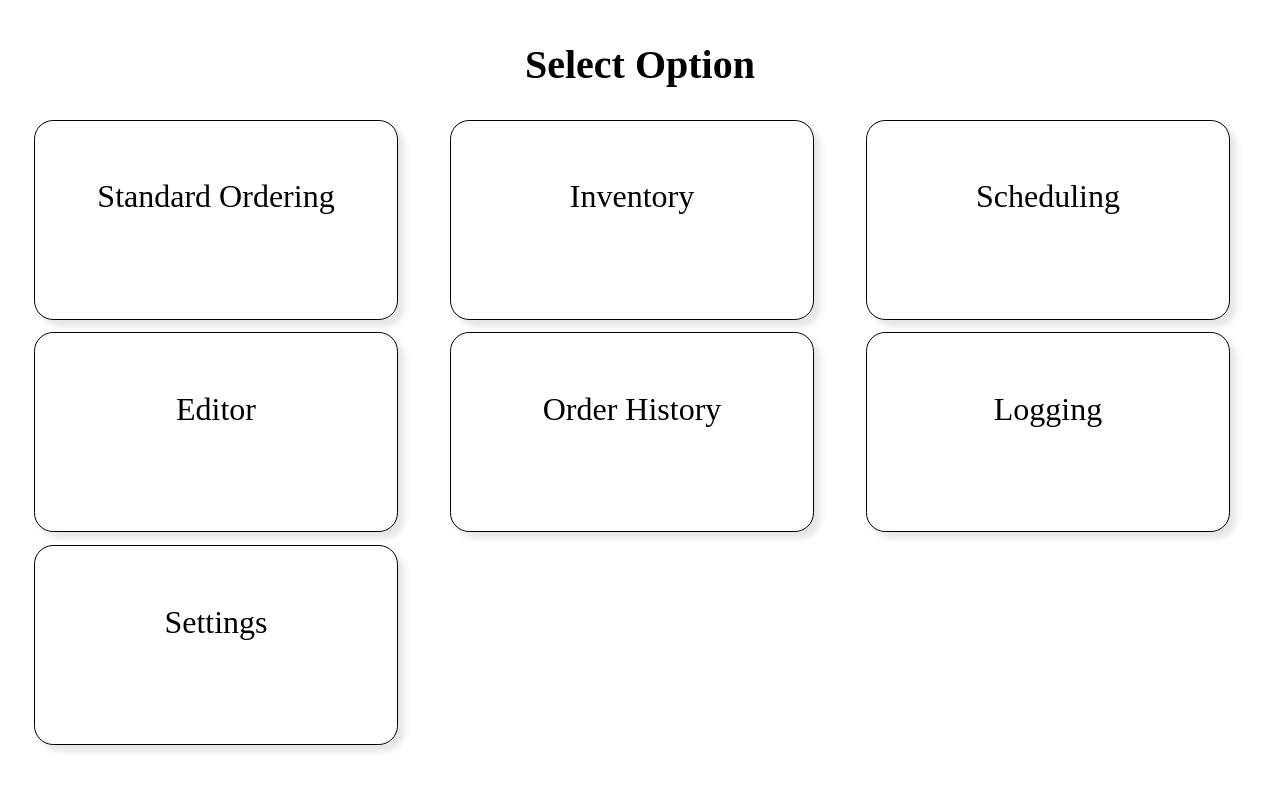
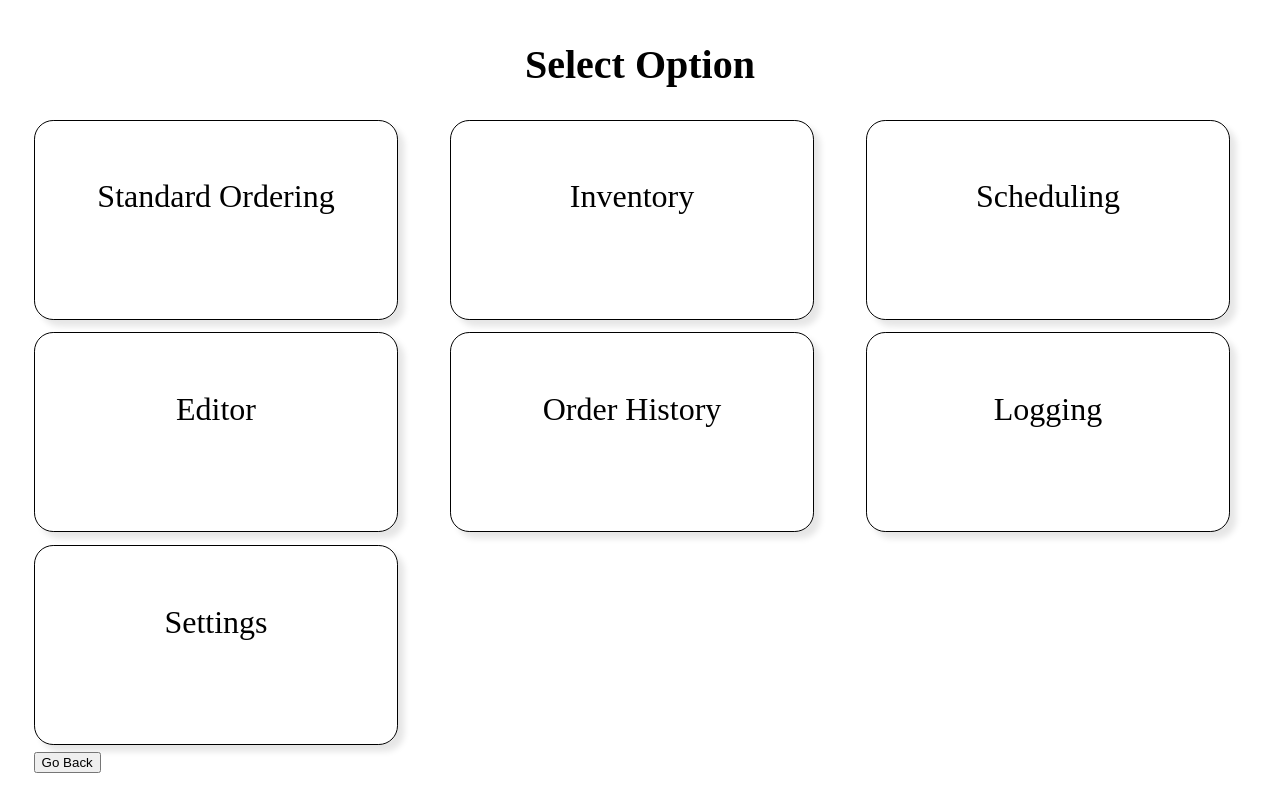
Before and after one commit to CSCE331-Spring2025/project3-team53, a React (Create React App) app in the folder client/: page /Manager in a window 1280 px wide. Built offline with nearby package versions, Linux system fonts and the light colour scheme; no server answers.

Commit message:
added back button to manager

```diff
--- a/client/src/components/Manager.jsx
+++ b/client/src/components/Manager.jsx
@@ -5,6 +5,7 @@ const Manager = () => {
 return(
   <>
     <h2 className = "login-header">Select Option</h2>
+    <div>
     <Link to="/Categories">
       <div className='manager-card'>
         <p className = 'manager-text'>Standard Ordering</p> <br />
@@ -43,6 +44,11 @@ return(
         <p className = 'manager-text'>Settings</p> <br />
       </div>
     </Link>
+    </div>
+
+    <Link to="/Malogin">
+        <button style={{marginLeft: '2vw'}}>Go Back</button>
+    </Link>
   </>
   );
 };
```
